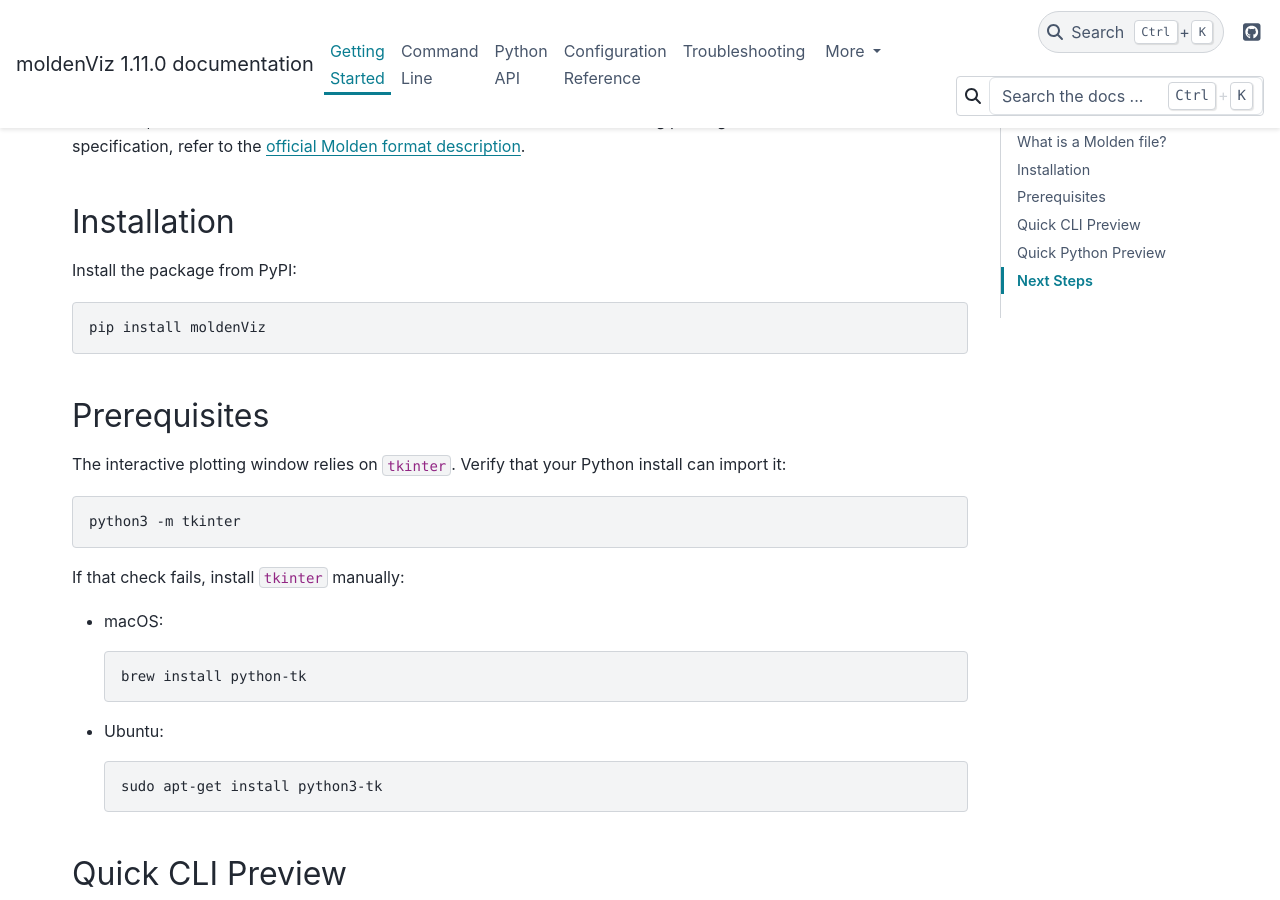
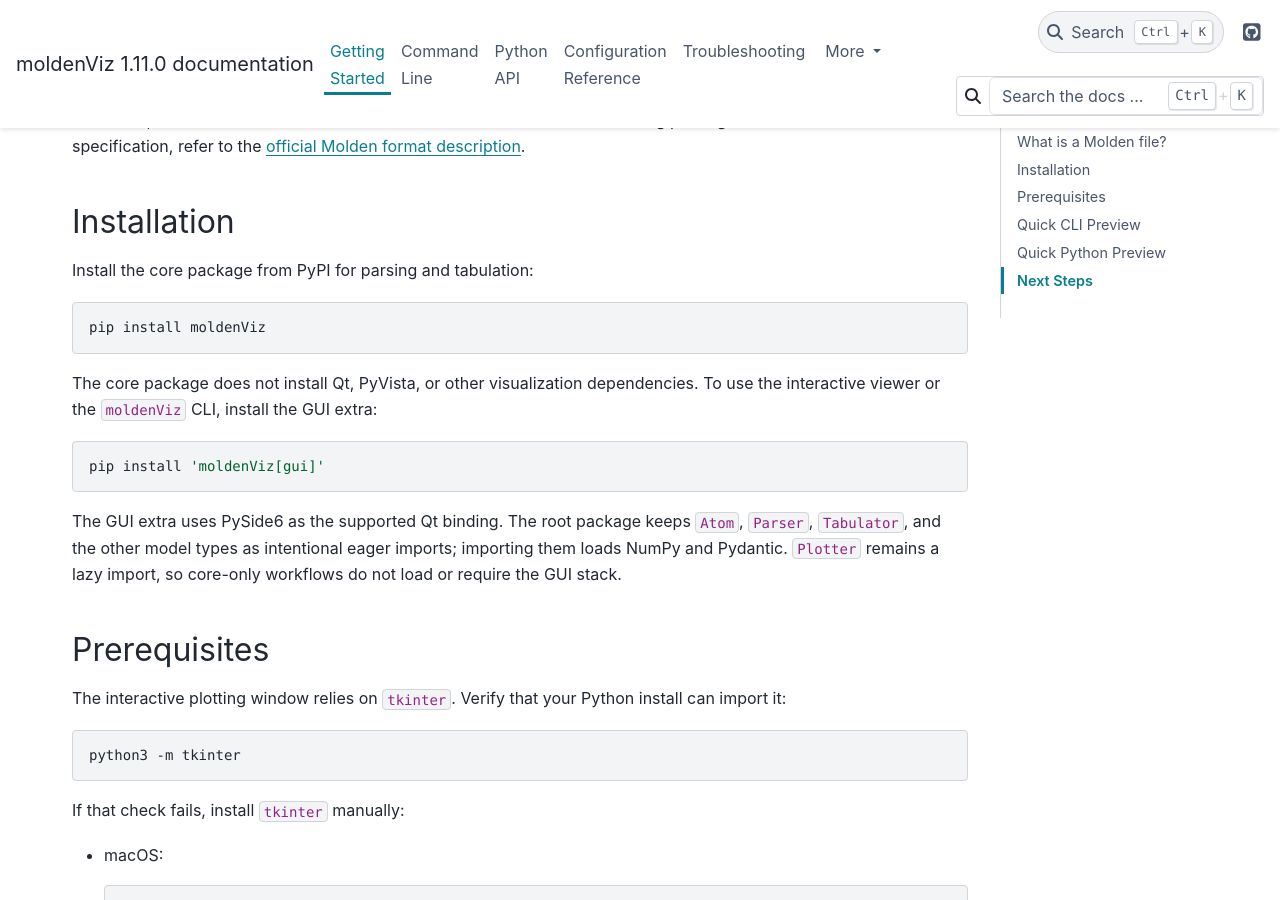
Before and after one commit to Faria22/moldenViz, a Sphinx documentation site: the page built from docs/source/getting-started.rst, in a window 1280 px wide and 900 px high, scrolled down 396 px. Built offline with Sphinx 7.4.7 and the PyData theme 0.15.4, drawn with Linux system fonts in a browser that asks for light colours.

Commit message:
Add lightweight core installation path

```diff
--- a/docs/requirements.txt
+++ b/docs/requirements.txt
@@ -2,6 +2,6 @@
 numpy>=1.20
 pydantic>=2.0.0
 toml
-PyQt5
 matplotlib
 pydata-sphinx-theme>=0.14
+sphinx>=8.0
--- a/docs/source/contributing.rst
+++ b/docs/source/contributing.rst
@@ -16,7 +16,7 @@
 
    git clone https://github.com/Faria22/moldenViz.git
    cd moldenViz
-   pip install -e .[dev]
+   pip install -e '.[dev,gui]'
 
 Run Tests and Linters
 ---------------------
--- a/docs/source/getting-started.rst
+++ b/docs/source/getting-started.rst
@@ -11,11 +11,24 @@
 Installation
 ------------
 
-Install the package from PyPI:
+Install the core package from PyPI for parsing and tabulation:
 
 .. code-block:: bash
 
    pip install moldenViz
+
+The core package does not install Qt, PyVista, or other visualization
+dependencies. To use the interactive viewer or the ``moldenViz`` CLI, install
+the GUI extra:
+
+.. code-block:: bash
+
+   pip install 'moldenViz[gui]'
+
+The GUI extra uses PySide6 as the supported Qt binding. The root package keeps
+``Atom``, ``Parser``, ``Tabulator``, and the other model types as intentional
+eager imports; importing them loads NumPy and Pydantic. ``Plotter`` remains a
+lazy import, so core-only workflows do not load or require the GUI stack.
 
 Prerequisites
 -------------
--- a/docs/source/index.rst
+++ b/docs/source/index.rst
@@ -28,11 +28,11 @@
 Quick Start
 -----------
 
-Install moldenViz:
+Install moldenViz with the GUI dependencies used by this quick start:
 
 .. code-block:: bash
 
-   pip install moldenViz
+   pip install 'moldenViz[gui]'
 
 Plot a molecule from the command line:
 
```
Also changed, not shown: README.md (+23 -1 lines), pyproject.toml (+14 -7 lines), 4 other files.
